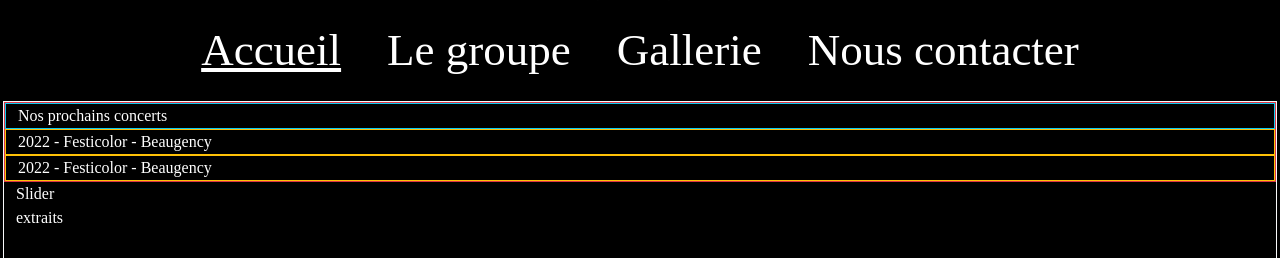
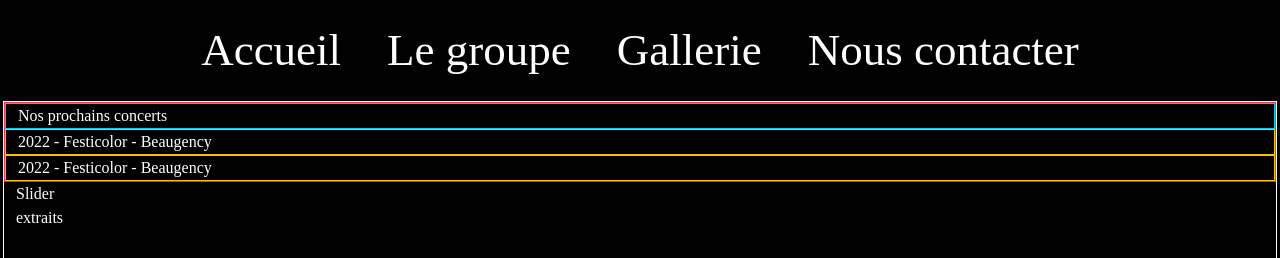
Before and after one commit to AAmboise/woodsLake, a PHP site: page /accueil in a window 1280 px wide. Shown: the part 222-480 px from the top of the page. Run offline with PHP 8.4, Linux system fonts and the light colour scheme; data that the repository does not hold is empty.

Commit message:
debug var navbar

```diff
--- a/views/template/nav.php
+++ b/views/template/nav.php
@@ -15,16 +15,16 @@
     <div class="collapse navbar-collapse " id="navbarNav">
       <ul class="navbar-nav  m-auto text-center">
         <li class="nav-item">
-          <a class="nav-link <?=$activeAccueil?>" href="/home">Accueil</a>
+          <a class="nav-link <?php if (isset($activeAccueil)){ $activeAccueil; } ?>" href="/home">Accueil</a>
         </li>
         <li class="nav-item">
-          <a class="nav-link <?=$activeGroupe?>" href="/groupe">Le groupe</a>
+          <a class="nav-link <?php if (isset($activeGroupe)){ $activeGroupe; } ?>" href="/groupe">Le groupe</a>
         </li>
         <li class="nav-item">
-          <a class="nav-link <?=$activeGallerie?>" href="/gallerie">Gallerie</a>
+          <a class="nav-link <?php if (isset($activeGallerie)){ $activeGallerie; } ?>" href="/gallerie">Gallerie</a>
         </li>
         <li class="nav-item">
-          <a class="nav-link <?=$activeContact?>" href="/contact">Nous contacter</a>
+          <a class="nav-link <?php if (isset($activeContact)){ $activeContact; } ?>" href="/contact">Nous contacter</a>
         </li>
       </ul>
     </div>
```
Also changed, not shown: controllers/accueilController.php (+3 -4 lines).
